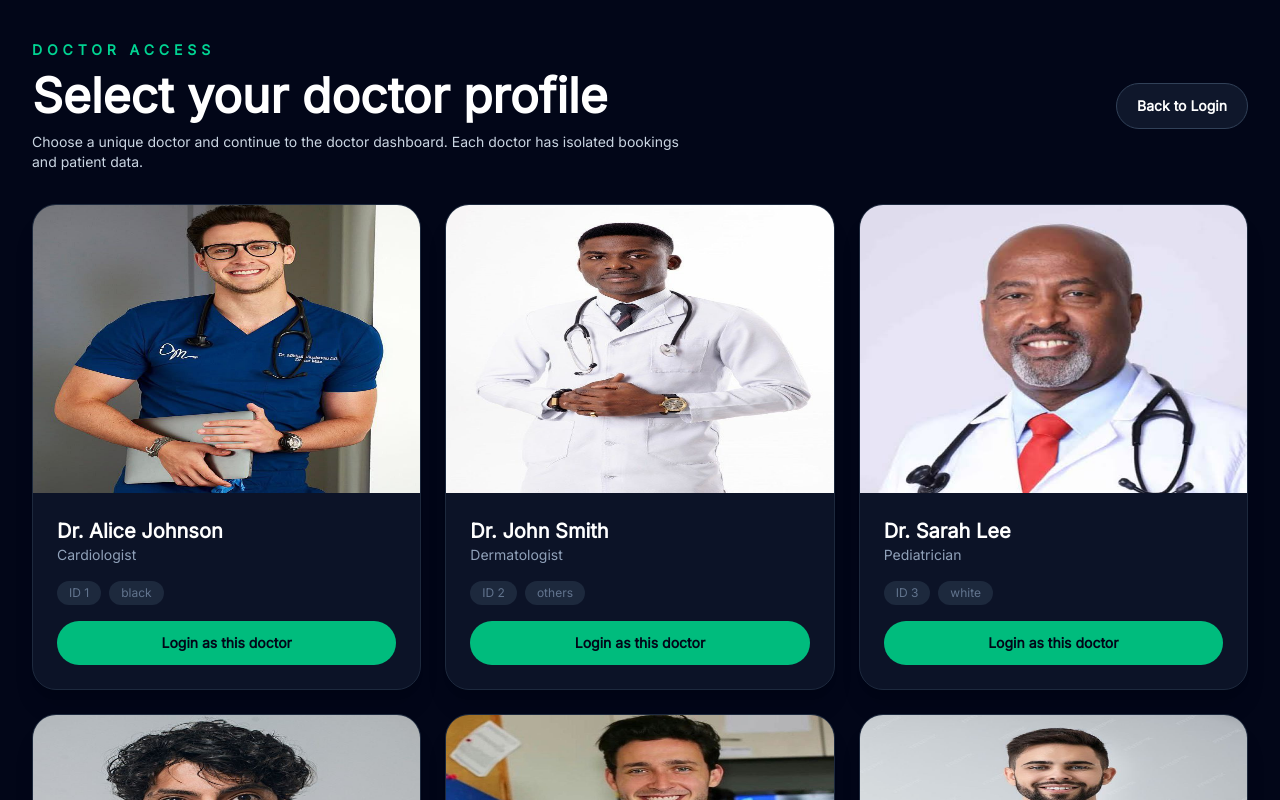
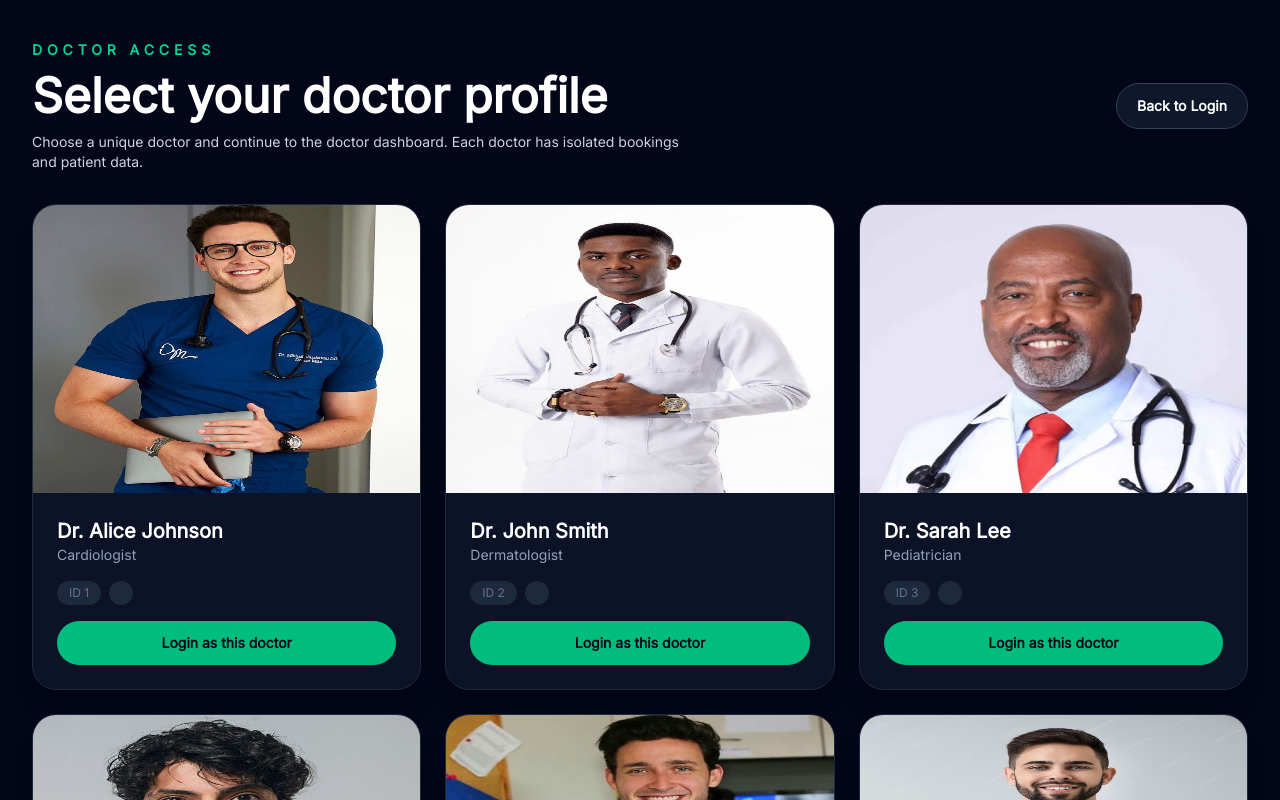
Before and after one commit to MikeWeDev/virtualHealthConsultancy, a Next.js app: page /doctor-login in a window 1280 px wide. Shown: the top 800 px of the page. Built offline with nearby package versions, Linux system fonts and the light colour scheme; no server answers.

Commit message:
removing color property from the productpage

```diff
--- a/app/doctor/ProductPage.js
+++ b/app/doctor/ProductPage.js
@@ -7,7 +7,6 @@ const newDatas = [
         amount: 1,
         img: "/doctorList/doctor1.jpg",
         price: `${34}$`,
-        color: "black",
         time: "new",
         type: "Cardiologist"
     },
@@ -18,7 +17,6 @@ const newDatas = [
         amount: 1,
         price: `${45}$`,
         img: "/doctorList/doctor2.jpg",
-        color: "others",
         type: "Dermatologist",
         time: "old"
     },
@@ -29,7 +27,6 @@ const newDatas = [
         amount: 1,
         price: `${80}$`,
         img: "/doctorList/doctor3.jpg",
-        color: "white",
         type: "Pediatrician",
         time: "new",
     },
@@ -40,7 +37,6 @@ const newDatas = [
         amount: 1,
         price: `${76}$`,
         img: "/doctorList/doctor4.jpg",
-        color: "black",
         type: "Orthopedic Surgeon",
         time: "old"
     },
@@ -51,7 +47,6 @@ const newDatas = [
         amount: 1,
         price: `${124}$`,
         img: "/doctorList/doctor5.jpg",
-        color: "yellow",
         type: "Neurologist",
         time: "new"
     },
@@ -63,7 +58,6 @@ const newDatas = [
         price: `${18}$`,
         img: "/doctorList/doctor6.jpg",
         type: "Psychiatrist",
-        color: "others",
         time: "old"
     },
     {
@@ -74,7 +68,6 @@ const newDatas = [
         price: `${90}$`,
         img: "/doctorList/doctor7.jpg",
         type: "Gynecologist",
-        color: "brown",
         time: "new"
     },
     {
@@ -85,7 +78,6 @@ const newDatas = [
         price: `${38}$`,
         img: "/doctorList/doctor8.jpg",
         type: "Surgeon",
-        color: "black",
         time: "new"
     },
     {
@@ -96,7 +88,6 @@ const newDatas = [
         price: `${176}$`,
         img: "/doctorList/doctor9.jpg",
         type: "Plastic Surgeon",
-        color: "black",
         time: "old",
     },
     {
@@ -107,7 +98,6 @@ const newDatas = [
         price: `${118}$`,
         img: "/doctorList/doctor10.jpg",
         type: "Ophthalmologist",
-        color: "black",
         time: "new",
     },
     {
@@ -118,7 +108,6 @@ const newDatas = [
         price: `${90}$`,
         img: "/doctorList/doctor11.jpg",
         type: "ENT Specialist",
-        color: "others",
         time: "old",
     },
     {
@@ -129,7 +118,6 @@ const newDatas = [
         price: `${66}$`,
         img: "/doctorList/doctor12.jpg",
         type: "Dentist",
-        color: "others",
         time: "new"
     },
     {
@@ -140,7 +128,6 @@ const newDatas = [
         price: `${76}$`,
         img: "/doctorList/doctor13.jpg",
         type: "Endocrinologist",
-        color: "white",
         time: "old"
     },
     {
@@ -151,7 +138,6 @@ const newDatas = [
         price: `${89}$`,
         img: "/doctorList/doctor14.jpg",
         type: "Family Medicine",
-        color: "black",
         time: "new",
     },
     {
@@ -162,7 +148,6 @@ const newDatas = [
         price: `${56}$`,
         img: "/doctorList/doctor15.jpg",
         type: "Rheumatologist",
-        color: "others",
         time: "old",
     },
     {
@@ -172,7 +157,6 @@ const newDatas = [
         amount: 1,
         price: `${46}$`,
         img: "/doctorList/doctor16.jpg",
-        color: "black",
         time: "new",
     },
 
--- a/app/home/ProductPage.js
+++ b/app/home/ProductPage.js
@@ -7,7 +7,6 @@
         amount: 1,
         img: "/doctorList/doctor1.jpg",
         price: `${34}$`,
-        color: "black",
         time: "new",
         type: "Cardiologist"
     },
@@ -18,7 +17,6 @@
         amount: 1,
         price: `${45}$`,
         img: "/doctorList/doctor2.jpg",
-        color: "others",
         type: "Dermatologist",
         time: "old"
     },
@@ -29,7 +27,6 @@
         amount: 1,
         price: `${80}$`,
         img: "/doctorList/doctor3.jpg",
-        color: "white",
         type: "Pediatrician",
         time: "new",
     },
@@ -40,7 +37,6 @@
         amount: 1,
         price: `${76}$`,
         img: "/doctorList/doctor4.jpg",
-        color: "black",
         type: "Orthopedic Surgeon",
         time: "old"
     },
@@ -51,7 +47,6 @@
         amount: 1,
         price: `${124}$`,
         img: "/doctorList/doctor5.jpg",
-        color: "yellow",
         type: "Neurologist",
         time: "new"
     },
@@ -63,7 +58,6 @@
         price: `${18}$`,
         img: "/doctorList/doctor6.jpg",
         type: "Psychiatrist",
-        color: "others",
         time: "old"
     },
     {
@@ -74,7 +68,6 @@
         price: `${90}$`,
         img: "/doctorList/doctor7.jpg",
         type: "Gynecologist",
-        color: "brown",
         time: "new"
     },
     {
@@ -85,7 +78,6 @@
         price: `${38}$`,
         img: "/doctorList/doctor8.jpg",
         type: "Surgeon",
-        color: "black",
         time: "new"
     },
     {
@@ -96,7 +88,6 @@
         price: `${176}$`,
         img: "/doctorList/doctor9.jpg",
         type: "Plastic Surgeon",
-        color: "black",
         time: "old",
     },
     {
@@ -107,7 +98,6 @@
         price: `${118}$`,
         img: "/doctorList/doctor10.jpg",
         type: "Ophthalmologist",
-        color: "black",
         time: "new",
     },
     {
@@ -118,7 +108,6 @@
         price: `${90}$`,
         img: "/doctorList/doctor11.jpg",
         type: "ENT Specialist",
-        color: "others",
         time: "old",
     },
     {
@@ -129,7 +118,6 @@
         price: `${66}$`,
         img: "/doctorList/doctor12.jpg",
         type: "Dentist",
-        color: "others",
         time: "new"
     },
     {
@@ -140,7 +128,6 @@
         price: `${76}$`,
         img: "/doctorList/doctor13.jpg",
         type: "Endocrinologist",
-        color: "white",
         time: "old"
     },
     {
@@ -151,7 +138,6 @@
         price: `${89}$`,
         img: "/doctorList/doctor14.jpg",
         type: "Family Medicine",
-        color: "black",
         time: "new",
     },
     {
@@ -162,7 +148,6 @@
         price: `${56}$`,
         img: "/doctorList/doctor15.jpg",
         type: "Rheumatologist",
-        color: "others",
         time: "old",
     },
     {
@@ -172,7 +157,6 @@
         amount: 1,
         price: `${46}$`,
         img: "/doctorList/doctor16.jpg",
-        color: "black",
         time: "new",
     },
 
```
